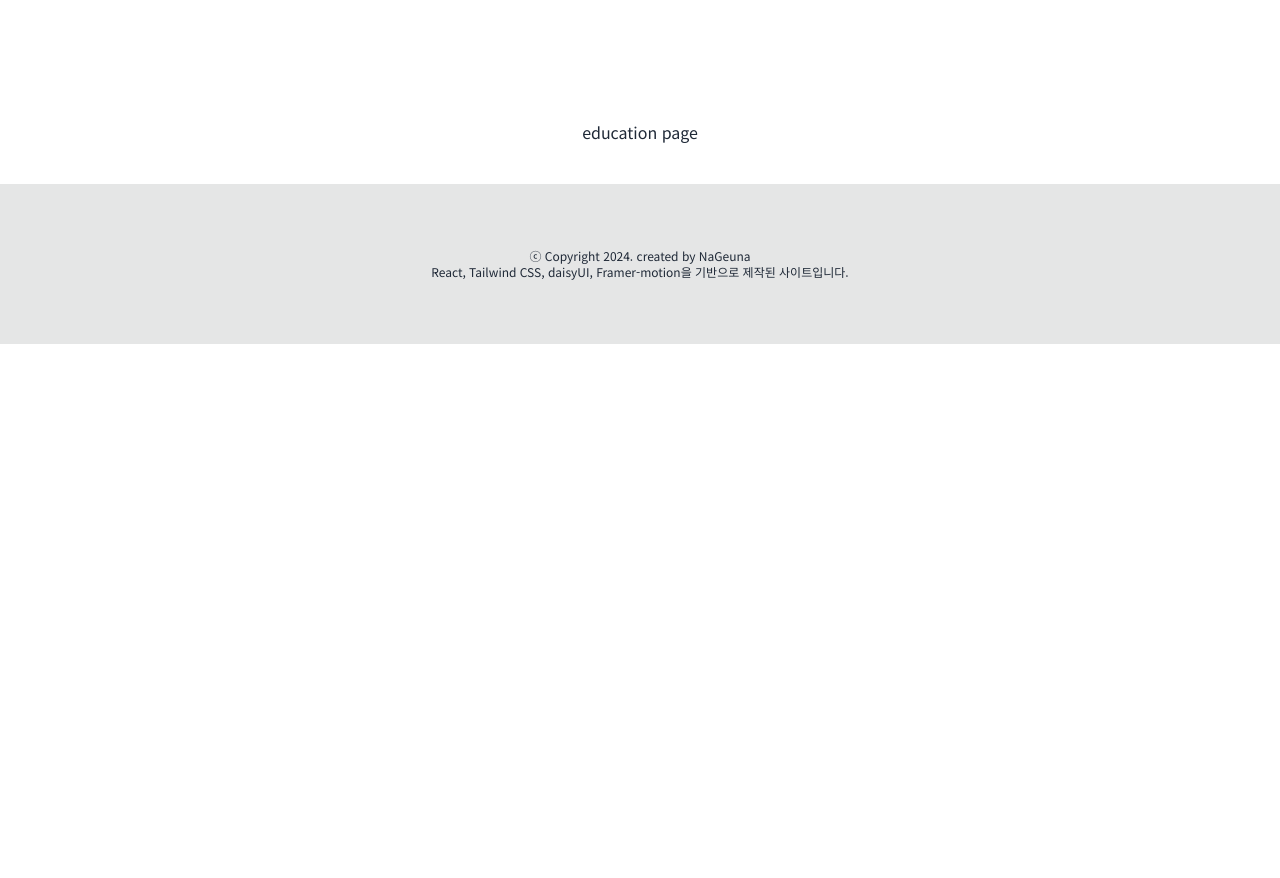
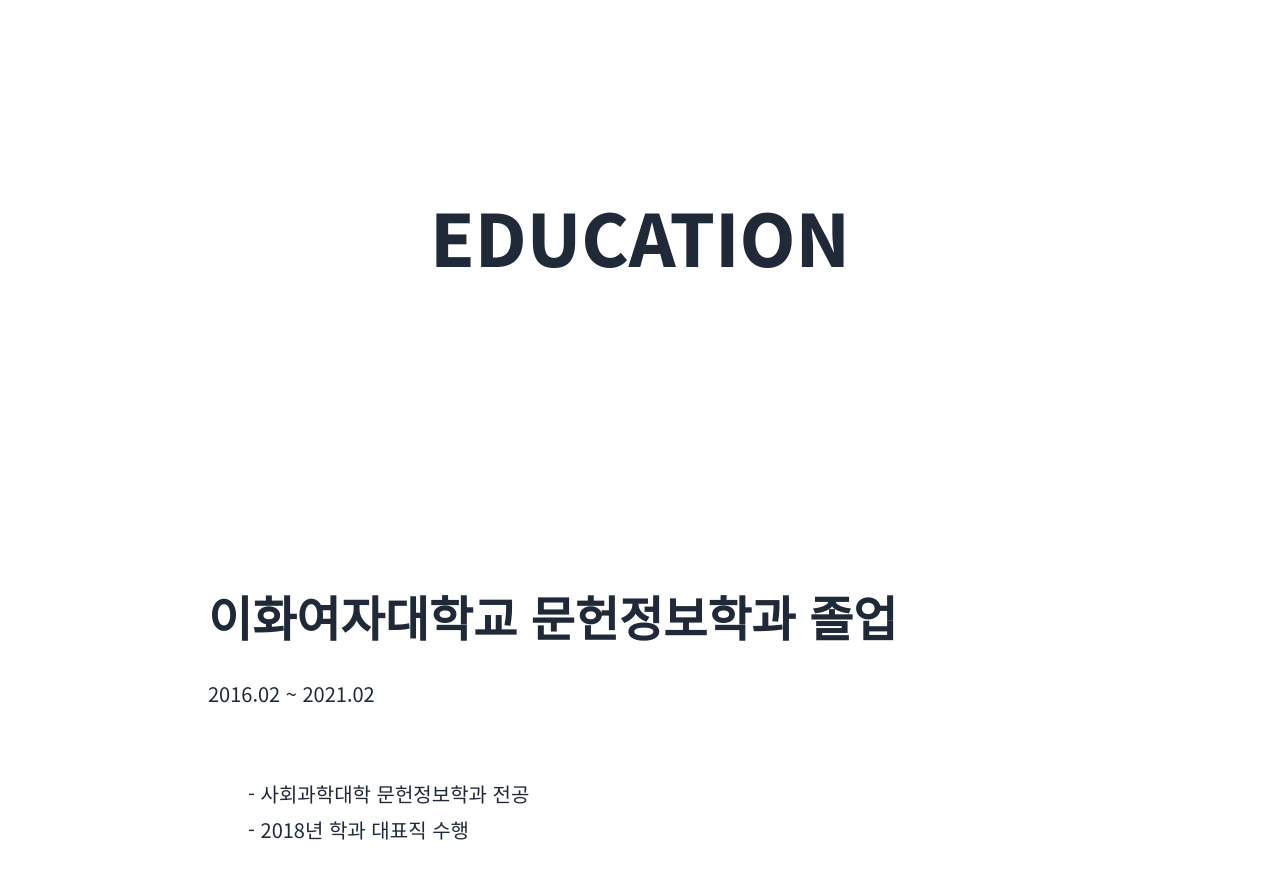
Before and after one commit to rabyeoljji/geuna-portfolio, a React (Vite) app: page /education in a window 1280 px wide. Shown: the part 120-998 px from the top of the page. Before the commit the page ends 800 px from the top, so only its background shows below. Built offline with nearby package versions, Linux system fonts and the light colour scheme.

Commit message:
- education 페이지 구현 - vercel 배포를 위한 vercel.json파일 구성

```diff
--- a/src/components/Education.tsx
+++ b/src/components/Education.tsx
@@ -1,5 +1,108 @@
+import { motion } from "framer-motion";
+import { spring } from "../animation/index_ani";
+
 const Education = (): JSX.Element => {
-  return <div>education page</div>;
+  return (
+    <div className="w-4/5 flex flex-col justify-center items-center">
+      <header className="inline-block w-fit text-5xl text-center md:text-7xl font-extrabold mt-20 mb-80">
+        <motion.h2
+          initial={{ y: 100, opacity: 0.3 }}
+          animate={{ y: 0, opacity: 1 }}
+          transition={{ spring, duration: 0.5 }}
+        >
+          EDUCATION
+        </motion.h2>
+      </header>
+      <motion.h3
+        initial={{ y: 50, opacity: 0 }}
+        animate={{ y: 0, opacity: 1 }}
+        transition={{ type: "spring", duration: 1, delay: 0.1 }}
+        className="w-full flex flex-col items-start px-20 mb-10 justify-self-start text-3xl md:text-5xl font-extrabold"
+      >
+        이화여자대학교 문헌정보학과 졸업
+        <p className="text-xl font-normal mt-10">2016.02 ~ 2021.02</p>
+      </motion.h3>
+      <motion.div
+        initial={{ y: 50, opacity: 0 }}
+        whileInView={{ y: 0, opacity: 1 }}
+        viewport={{ once: true }}
+        transition={{ type: "spring", duration: 1, delay: 0.3 }}
+        className="w-full flex flex-col items-start px-20 mt-8 mb-40"
+      >
+        <p className="text-xl mb-2">&emsp;&emsp;- 사회과학대학 문헌정보학과 전공</p>
+        <p className="text-xl">&emsp;&emsp;- 2018년 학과 대표직 수행</p>
+      </motion.div>
+      <motion.h3
+        initial={{ y: 50, opacity: 0 }}
+        whileInView={{ y: 0, opacity: 1 }}
+        viewport={{ once: true }}
+        transition={{ type: "spring", duration: 1 }}
+        className="w-full flex flex-col items-start px-20 mt-40 mb-10 justify-self-start text-3xl md:text-5xl font-extrabold"
+      >
+        데이터 관련 전공 강의 이수
+      </motion.h3>
+      <motion.div
+        initial={{ y: 50, opacity: 0 }}
+        whileInView={{ y: 0, opacity: 1 }}
+        viewport={{ once: true }}
+        transition={{ type: "spring", duration: 1, delay: 0.2 }}
+        className="w-full flex flex-col items-start px-20 mt-8 mb-20"
+      >
+        <p className="text-xl font-normal mb-10">2017.09 - 2017.12</p>
+        <p className="text-xl mb-2">&emsp;&emsp;- 데이터베이스의 이해</p>
+        <p className="text-xl">&emsp;&emsp;- 정보 자료 선택의 이해</p>
+      </motion.div>
+      <motion.div
+        initial={{ y: 50, opacity: 0 }}
+        whileInView={{ y: 0, opacity: 1 }}
+        viewport={{ once: true }}
+        transition={{ type: "spring", duration: 1, delay: 0.2 }}
+        className="w-full flex flex-col items-start px-20 mt-8 mb-20"
+      >
+        <p className="text-xl font-normal mb-10">2018.03 - 2018.06</p>
+        <p className="text-xl mb-2">&emsp;&emsp;- 정보 검색과 검색엔진</p>
+      </motion.div>
+      <motion.div
+        initial={{ y: 50, opacity: 0 }}
+        whileInView={{ y: 0, opacity: 1 }}
+        viewport={{ once: true }}
+        transition={{ type: "spring", duration: 1, delay: 0.2 }}
+        className="w-full flex flex-col items-start px-20 mt-8 mb-20"
+      >
+        <p className="text-xl font-normal mb-10">2018.09 - 2018.12</p>
+        <p className="text-xl mb-2">&emsp;&emsp;- 디지털 도서관</p>
+      </motion.div>
+      <motion.div
+        initial={{ y: 50, opacity: 0 }}
+        whileInView={{ y: 0, opacity: 1 }}
+        viewport={{ once: true }}
+        transition={{ type: "spring", duration: 1, delay: 0.2 }}
+        className="w-full flex flex-col items-start px-20 mt-8 mb-40"
+      >
+        <p className="text-xl font-normal mb-10">2020.09 - 2020.12</p>
+        <p className="text-xl mb-2">&emsp;&emsp;- 정보 자원 기술의 이해</p>
+      </motion.div>
+      <motion.h3
+        initial={{ y: 50, opacity: 0 }}
+        whileInView={{ y: 0, opacity: 1 }}
+        viewport={{ once: true }}
+        transition={{ type: "spring", duration: 1 }}
+        className="w-full flex flex-col items-start px-20 mt-40 mb-10 justify-self-start text-3xl md:text-5xl font-extrabold"
+      >
+        부트캠프 프론트엔드 과정 수료
+        <p className="text-xl font-normal mt-10">2024.01 - 2024.07</p>
+      </motion.h3>
+      <motion.div
+        initial={{ y: 50, opacity: 0 }}
+        whileInView={{ y: 0, opacity: 1 }}
+        viewport={{ once: true }}
+        transition={{ type: "spring", duration: 1, delay: 0.2 }}
+        className="w-full flex flex-col items-start px-20 mt-8 mb-40"
+      >
+        <p className="text-xl mb-2">&emsp;&emsp;- 제로베이스 프론트엔드 스쿨 수료</p>
+      </motion.div>
+    </div>
+  );
 };
 
 export default Education;
--- a/src/main.tsx
+++ b/src/main.tsx
@@ -1,4 +1,3 @@
-import React from "react";
 import ReactDOM from "react-dom/client";
 import App from "./App.tsx";
 import "./index.css";
```
Also changed, not shown: vercel.json (added).
